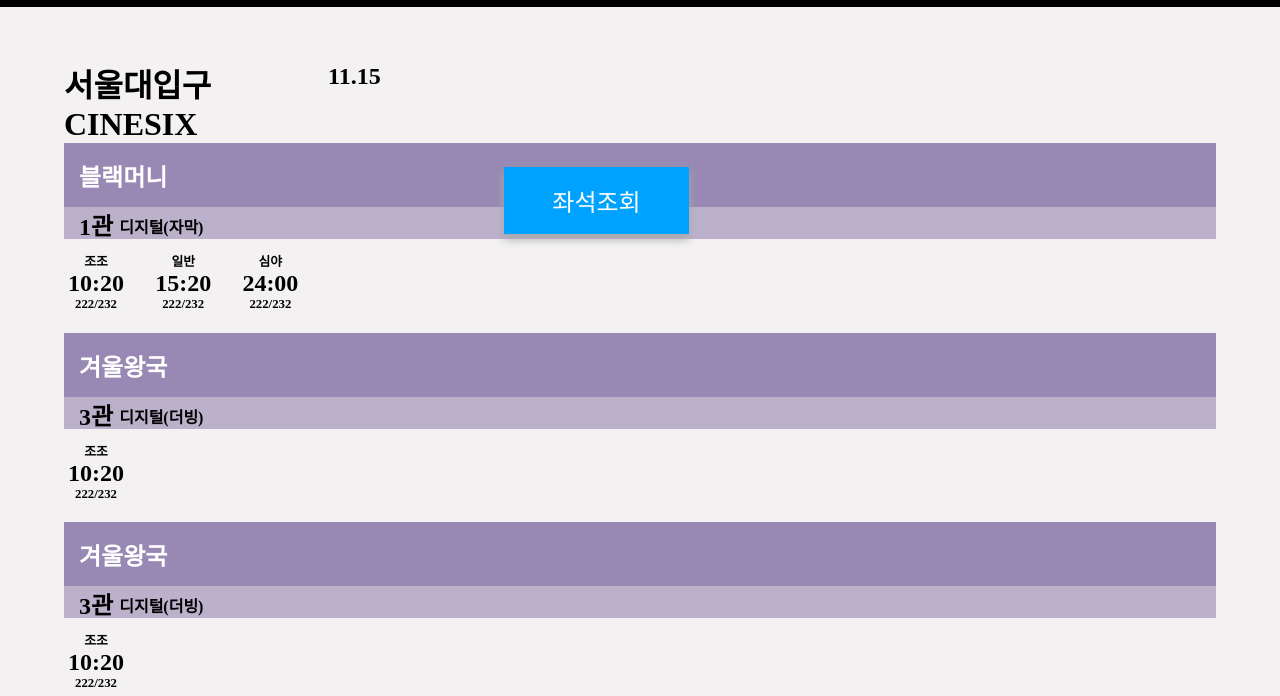
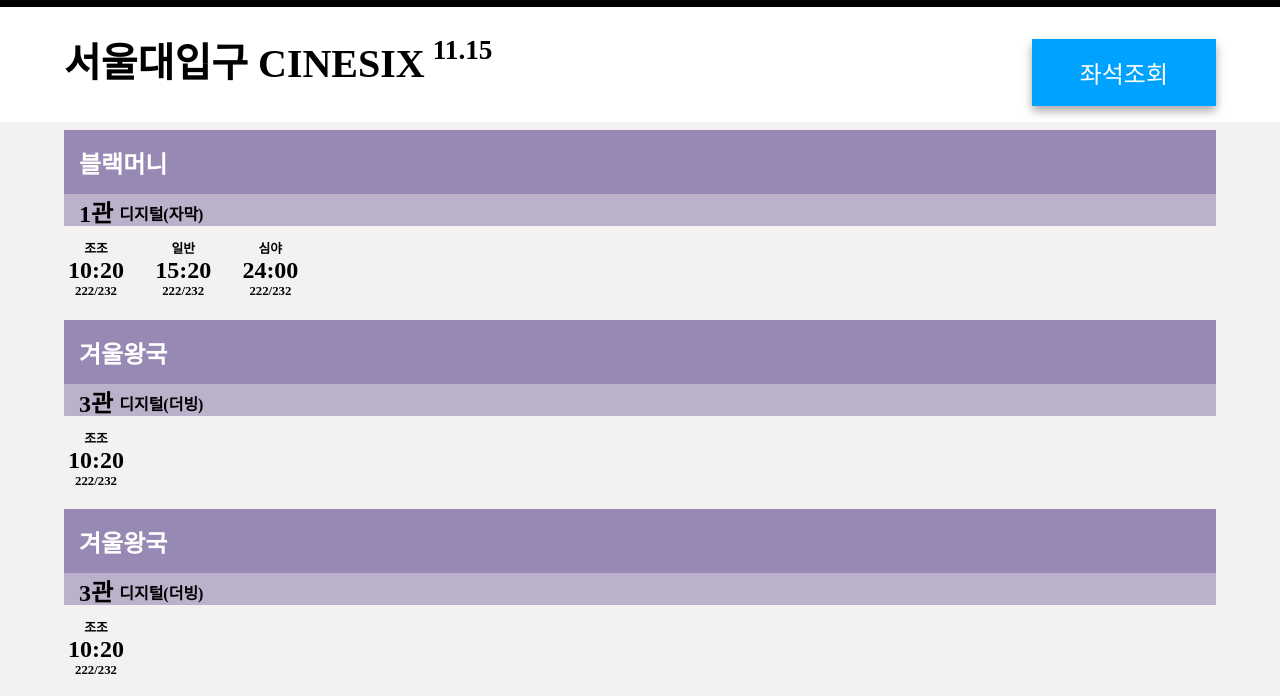
Before and after one commit to akalswl14/db6_moviesystem, a plain HTML site: page movie_time_table.html in a window 1280 px wide. Shown: the part 79-775 px from the top of the page. Drawn offline with Linux system fonts and the light colour scheme.

Commit message:
fix bar
영화관 정보가 들어있는 바 고정

```diff
--- a/css/timetable.css
+++ b/css/timetable.css
@@ -74,7 +74,7 @@
     position: fixed;
     left:0; */
     text-align: left;
-    margin-top:86px;
+    margin-top:201px;
     padding-top: 1vh;
 }
 
@@ -88,6 +88,8 @@
     text-decoration: none;
     cursor: pointer;
     box-shadow: rgb(170, 169, 169) 0px 5px 9px 0px;
+    position: absolute;
+    right:0;
 }
 
 .midbox{
@@ -95,10 +97,11 @@
     height: 13vh;
     margin: 0 auto;
     margin-top: 3vh;
+    position: relative;
 }
 
 .container {
-    width: 20vw;
+    /* width: 20vw; */
     height: 14vh;
     display: inline-block;
     vertical-align: top;
@@ -114,11 +117,28 @@
     padding: 4px;
 }
 
-.mid_box{
+#branch{
+    font-size: 2.5rem;
+    font-weight: bold;
+}
+#date{
+    font-size: 1.7rem;
+    font-weight: bold;
+}
+.mid_box,#title_downbox{
     width: 90vw;
     margin: 0 auto;
 }
 
+#title_downbox{
+    position: fixed;
+    top:86px;
+    height: 115px;
+    width: 100%;
+    vertical-align: middle;
+    margin-bottom: 3vh;
+    background: white;
+}
 .title{
     background-color: rgba(87, 65, 138, 0.59);
     width:90vw;
--- a/movie_time_table.html
+++ b/movie_time_table.html
@@ -15,7 +15,7 @@
             <div class="topnav">
                 <a href="index.html">홈</a>
                 <a href="movie.html">영화</a>
-                <a class="active" href="#reserve">예매</a>
+                <a class="active" href="reserve_location.html">예매</a>
                 <a href="cine_login.html">로그인</a>
                 <a href="mycine.html">MY씨네</a>
                 <a href="#discount">할인정보</a>
@@ -23,13 +23,13 @@
             </div>
         </div>
     </div>
-    <div id="downbox">
+    <div id="title_downbox">
         <div class="midbox">
             <div class="container first">
-                <h1 id="branch">서울대입구 CINESIX</h1>
+                <span id="branch">서울대입구 CINESIX</span>
             </div>
             <div class="container second">
-                <h2 id="date">11.15</h2>
+                <span id="date">11.15</span>
             </div>
             <div class="container third">
                 <form action="movieseat.html">
@@ -37,6 +37,8 @@
                 </form>
             </div>
         </div>
+    </div>
+    <div id="downbox">
         <div class="mid_box">
             <div class="title">
                 <h2 id="m_title">블랙머니</h2>
```
Lines whose indentation alone changed are shown as unchanged.
